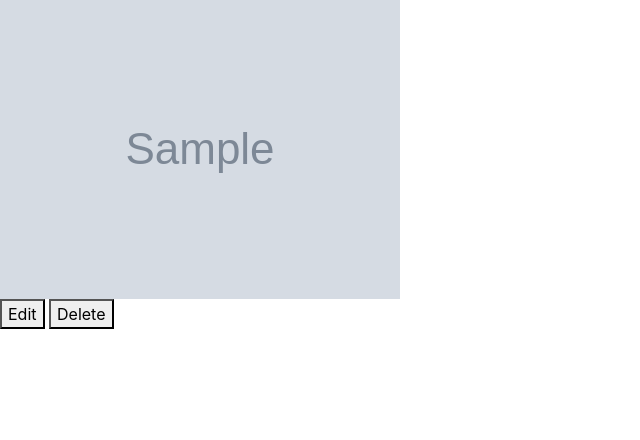
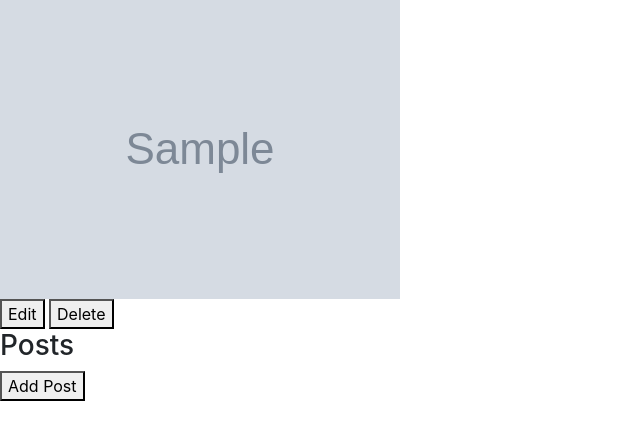
Before and after one commit to jumehan/flask-bogly, a Flask app: page /users/1 in a window 1280 px wide. Shown: the part 57-497 px from the top of the page, without its empty margins (0-640 px from the left). Run offline with Flask 2, Linux system fonts and the light colour scheme; tables that the repository leaves empty hold one stand-in row (values such as "Sample post"); grey boxes marked "Sample" are stand-in pictures.

Commit message:
added details to user_detail and add_post.html

```diff
--- a/models.py
+++ b/models.py
@@ -7,7 +7,7 @@
 db = SQLAlchemy()
 
 # Default url for testing
-DEFAULT_IMAGE_URL = 'https://rithm-students-assets.s3.amazonaws.com/r27/exercises/flask-blogly/handout/_images/detail.png'
+DEFAULT_IMAGE_URL = 'https://www.fwpgroup.co.uk/wp-content/uploads/2020/03/male-profile-icon-white-on-the-blue-background-vector-3451989-421x500.jpg'
 
 
 def connect_db(app):
@@ -33,6 +33,7 @@
 
 class Post(db.Model):
     """Post"""
+
     __tablename__ = "posts"
 
     id = db.Column(db.Integer, primary_key=True,
--- a/templates/user_detail.html
+++ b/templates/user_detail.html
@@ -8,21 +8,23 @@
 
 <img src="{{user.image_url}}" alt="">
 
-
 <form>
-
-
   <button formaction="/users/{{user.id}}/edit" formmethod="get">Edit</button>
-
   <button formaction="/users/{{user.id}}/delete" formmethod="post">Delete</button>
-
 </form>
 
 
+<h3>Posts</h3>
+{% if posts %}
 
-
-
-
-
+<ul>
+  {% for post in posts %}
+  <li>{{post.title}}</li>
+  {% endfor %}
+</ul>
+{% endif %}
+<form action="/users/{{user.id}}/posts/new" method="get">
+  <button type="submit">Add Post</button>
+</form>
 
 {% endblock %}
```
Also changed, not shown: templates/new_post.html (added, +20 -0 lines).
